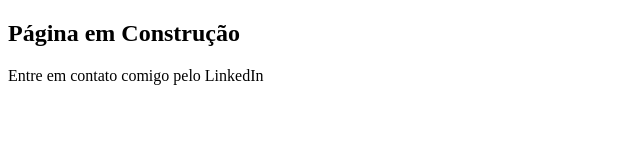
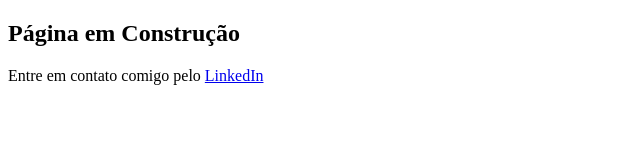
Before and after one commit to marcio-ti/marcio-ti.github.io, a plain HTML site: page index.html in a window 1280 px wide. Shown: the full height of the page, 0-640 px from the left. Drawn offline with Linux system fonts and the light colour scheme.

Commit message:
Update index.html

```diff
--- a/index.html
+++ b/index.html
@@ -6,6 +6,6 @@
 </head>
 <body>
     <h2>Página em Construção</h2>
-    <p>Entre em contato comigo pelo LinkedIn <a href='https://www.linkedin.com/in/marcio-dos-santos-ecn/'/></p>
+    <p>Entre em contato comigo pelo <a href='https://www.linkedin.com/in/marcio-dos-santos-ecn/'> LinkedIn</a></p>
 </body>
 </html>
```
